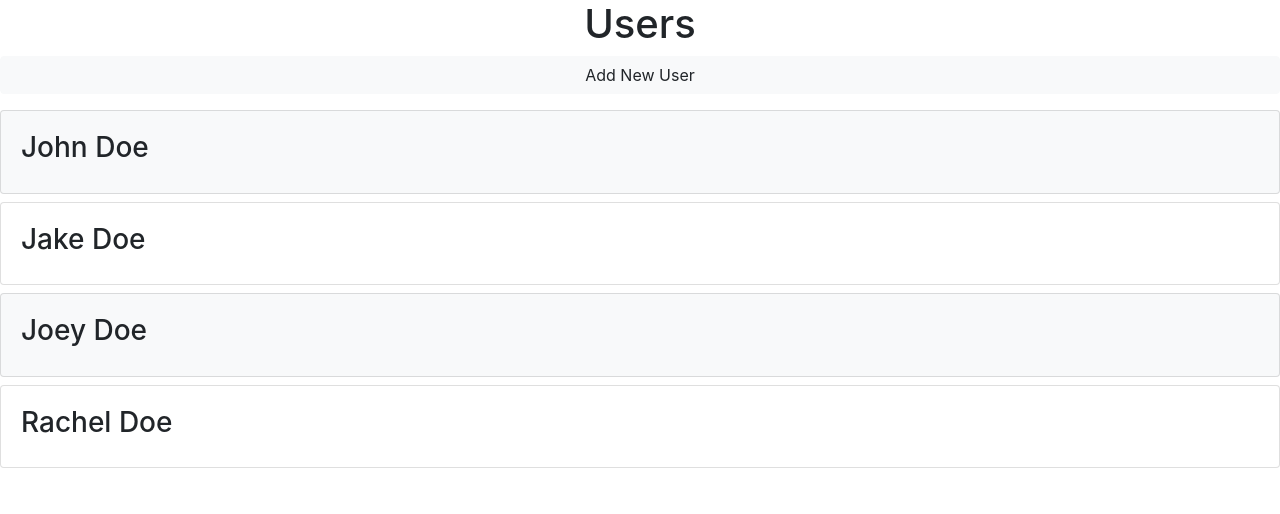
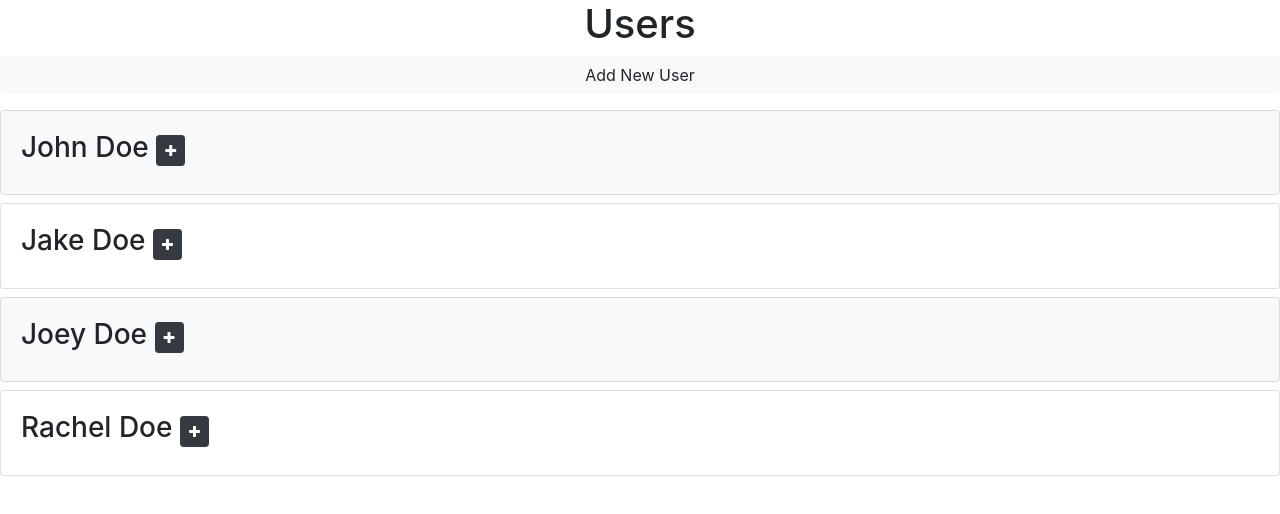
Before and after one commit to Nishita424/angularapp, an Angular app: page / in a window 1280 px wide. Shown: the top 514 px of the page. Built offline with nearby package versions, Linux system fonts and the light colour scheme.

Commit message:
Used fontawesome package to minimize/maximize the extended user info

```diff
--- a/angular.json
+++ b/angular.json
@@ -21,6 +21,7 @@
             "aot": true,
             "assets": ["src/favicon.ico", "src/assets"],
             "styles": [
+              "node_modules/font-awesome/css/font-awesome.css",
               "src/styles.css",
               "node_modules/bootstrap/dist/css/bootstrap.css"
             ],
--- a/package.json
+++ b/package.json
@@ -20,6 +20,7 @@
     "@angular/platform-browser-dynamic": "~10.2.0",
     "@angular/router": "~10.2.0",
     "bootstrap": "4.5.3",
+    "font-awesome": "^4.7.0",
     "jquery": "3.5.1",
     "jquery.js": "0.0.2-security",
     "popper.js": "1.16.1",
--- a/src/app/components/users/users.component.html
+++ b/src/app/components/users/users.component.html
@@ -12,8 +12,15 @@
     *ngFor="let user of users"
     [class.bg-light]="user.isActive"
   >
-    <h3>{{ user.fName }} {{ user.lName }}</h3>
-    <ul class="list-group" *ngIf="showExtended && user.age && user.address">
+    <h3>
+      {{ user.fName }} {{ user.lName }}
+      <small
+        ><button (click)="toggleHide(user)" class="btn btn-dark btn-sm">
+          <i [ngClass]="user.hide ? 'fa fa-plus' : 'fa fa-minus'"></i></button
+      ></small>
+    </h3>
+
+    <ul class="list-group" *ngIf="!user.hide && user.age && user.address">
       <li class="list-group-item">Age: {{ user.age }}</li>
       <li class="list-group-item">
         Address:
--- a/src/app/components/users/users.component.ts
+++ b/src/app/components/users/users.component.ts
@@ -11,7 +11,7 @@ export class UsersComponent implements OnInit {
   loaded: boolean = false;
   enableAdd: boolean = true;
   isActive: boolean;
-  showExtended: boolean = false;
+  showExtended: boolean = true;
 
   constructor() {}
 
@@ -28,6 +28,7 @@ export class UsersComponent implements OnInit {
         },
         isActive: true,
         registered: new Date('02/01/2020 09:30:00'),
+        hide: true,
       },
       {
         fName: 'Jake',
@@ -40,6 +41,7 @@ export class UsersComponent implements OnInit {
         },
         isActive: false,
         registered: new Date('11/01/2020 18:30:00'),
+        hide: true,
       },
       {
         fName: 'Joey',
@@ -51,7 +53,8 @@ export class UsersComponent implements OnInit {
           state: 'AP',
         },
         isActive: true,
-        registered: new Date('21/01/2020 00:30:00'),
+        registered: new Date('12/01/2020 10:30:00'),
+        hide: true,
       },
       {
         fName: 'Rachel',
@@ -64,6 +67,7 @@ export class UsersComponent implements OnInit {
         },
         isActive: false,
         registered: new Date('01/04/2020 09:30:00'),
+        hide: true,
       },
     ];
     this.loaded = true;
@@ -75,4 +79,7 @@ export class UsersComponent implements OnInit {
     console.log('Button clicked');
     console.log(e.type);
   }
+  toggleHide(user) {
+    user.hide = !user.hide;
+  }
 }
--- a/src/app/models/user.ts
+++ b/src/app/models/user.ts
@@ -9,4 +9,5 @@ export interface User {
   };
   isActive?: boolean;
   registered?: any;
+  hide?: boolean;
 }
```
Also changed, not shown: 1 other file (tests, documents, lock files or other folders).
